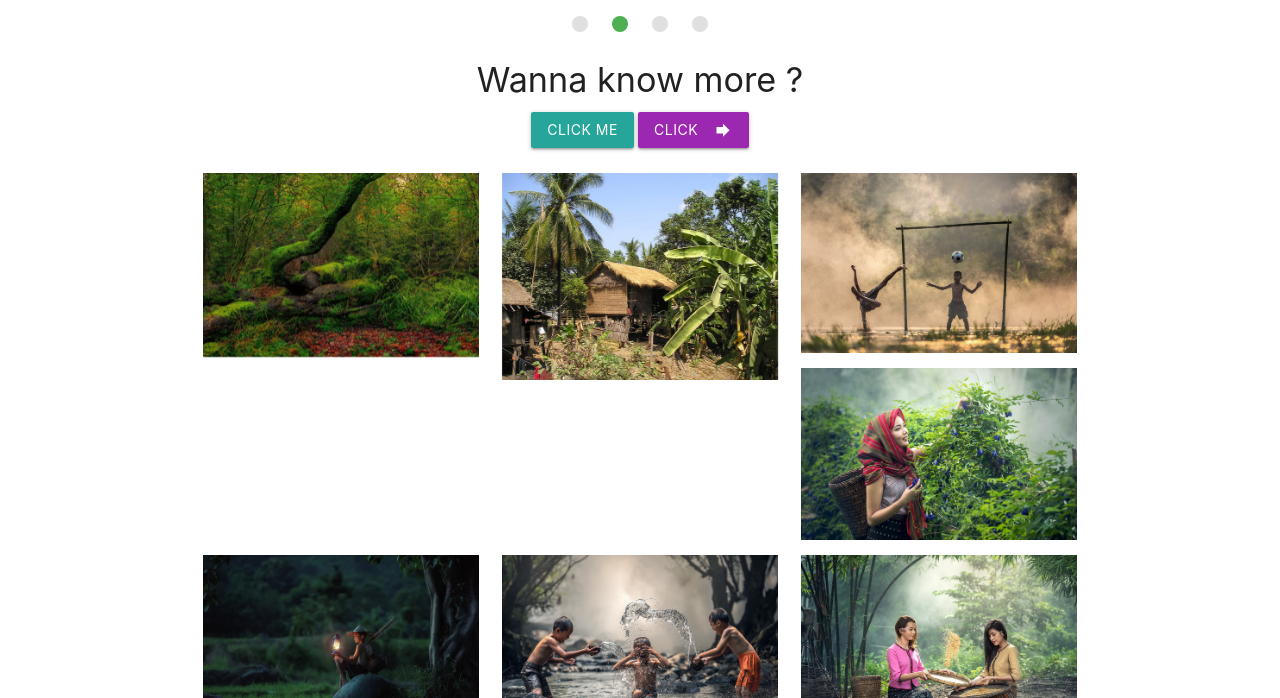
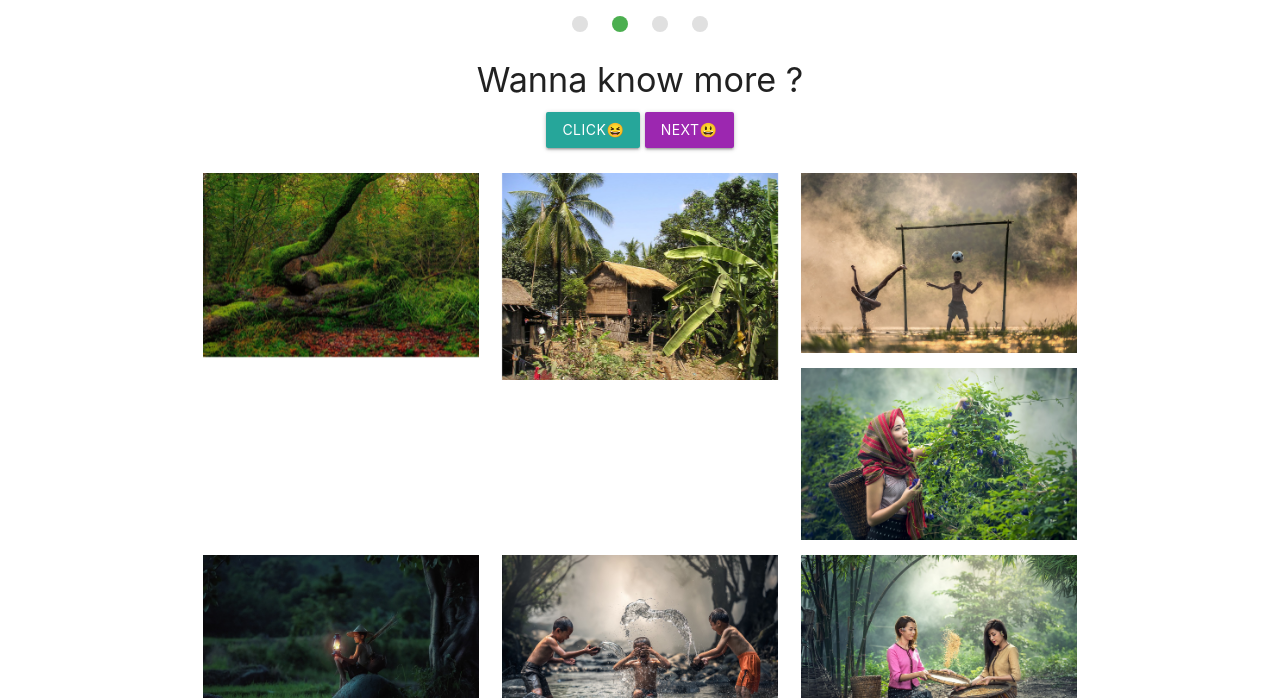
Before and after one commit to Manasheh/simpleWeb, a plain HTML site: page index.html in a window 1280 px wide. Shown: the part 402-1100 px from the top of the page. Drawn offline with Linux system fonts and the light colour scheme.

```diff
--- a/index.html
+++ b/index.html
@@ -75,11 +75,12 @@
       <h4>Wanna know more ?</h4>
 
 
-        <button class="btn"><a  href="https://www.youtube.com/shorts/di8ByxoaaLE" class="white-text">click me</a></button>
+        <button class="btn hoverable"><a  href="https://www.youtube.com/shorts/di8ByxoaaLE" class="white-text">click😆</a></button>
+        <button class="btn purple hoverable"><a  href="https://www.youtube.com/watch?v=3yRAhhl9GQA" class="white-text">NEXT😃</a></button>
 
-      <a href="https://www.youtube.com/watch?v=3yRAhhl9GQA" class="btn modal-trigger purple"
+      <!-- <a href="#modal1" class="btn modal-trigger purple"
         ><i class="material-icons right">forward</i>Click</a
-      >
+      > -->
       <!-- <div id="modal1" class="modal purple white-text">
         <div class="modal-content">
           <h5>Modal</h5>
```
